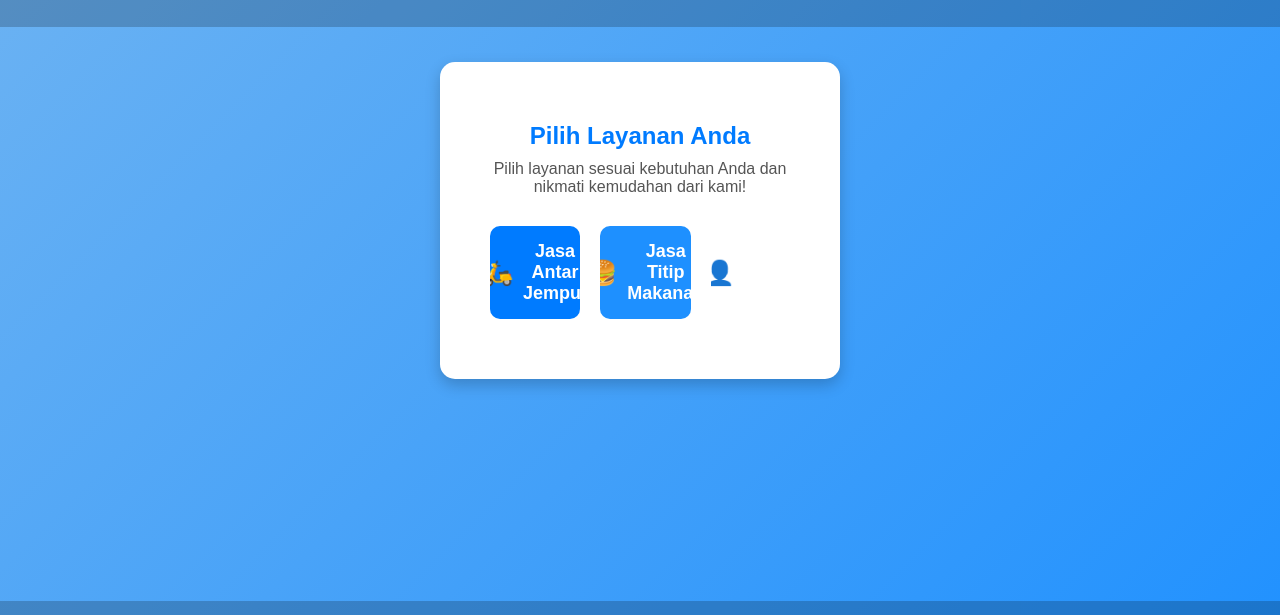
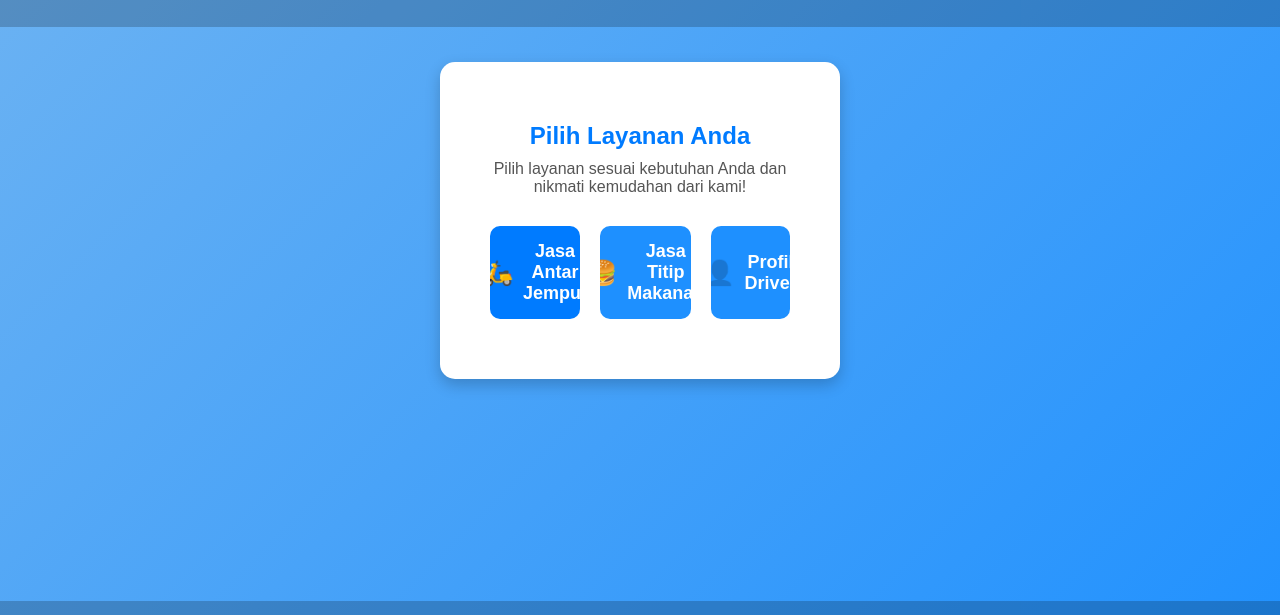
Before and after one commit to hasan228866/anjem-dan-jastip-kota-semarang, a plain HTML site: page index.html in a window 1280 px wide. Shown: the part 88-703 px from the top of the page. Drawn offline with Linux system fonts and the light colour scheme.

Commit message:
Update styles.css

```diff
--- a/styles.css
+++ b/styles.css
@@ -117,6 +117,12 @@
   .titip-makanan:hover {
     background-color: #1c86e5;
   }
+  .profil-driver {
+    background-color: #1e90ff;
+  }
+  .profil-driver:hover {
+    background-color: #1c86e5;
+  }
 
   /* Footer */
   .footer {
```
